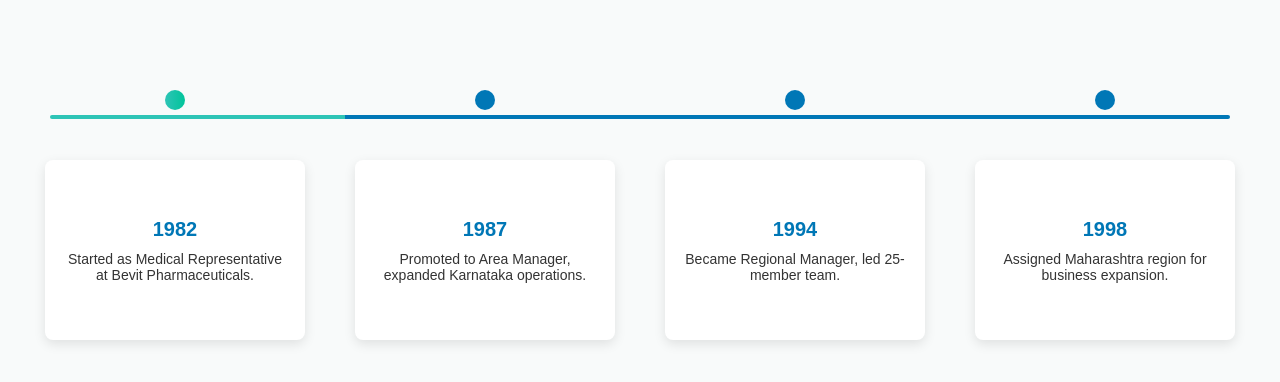
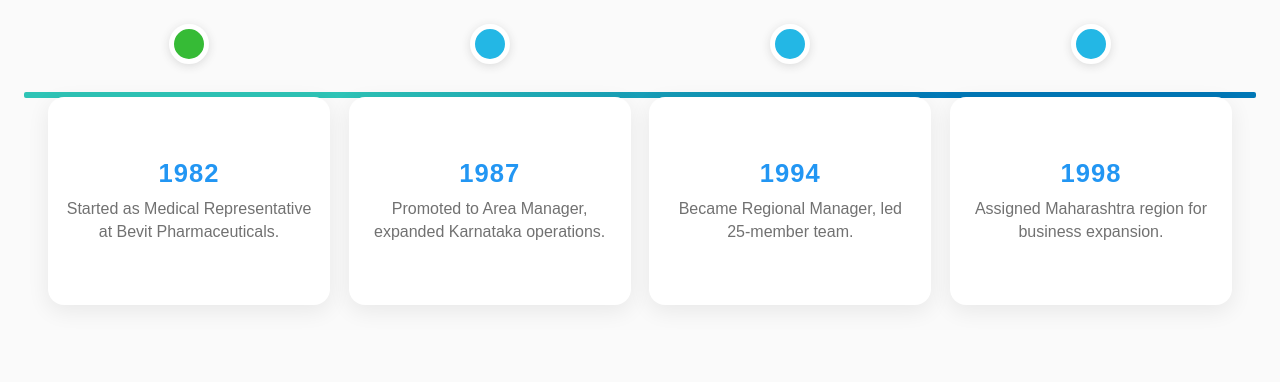
Before and after one commit to amankhare23/cut-edge, a plain HTML site: page assignment 2/index.html in a window 1280 px wide. Drawn offline with Linux system fonts and the light colour scheme.

Commit message:
second assignment

```diff
--- a/assignment 2/index.html
+++ b/assignment 2/index.html
@@ -2,124 +2,44 @@
 <html lang="en">
 <head>
     <meta charset="UTF-8">
-  <meta name="viewport" content="width=device-width, initial-scale=1.0">
-  <title>Timeline</title>
-  <style>
-    body {
-      font-family: Arial, sans-serif;
-      background-color: #f8fafa;
-      margin: 0;
-      padding: 50px;
-    }
+    <title>Career Timeline</title>
+    <link rel="stylesheet" href="styles.css">
 
-    .timeline-container {
-      position: relative;
-      display: flex;
-      justify-content: center;
-      align-items: flex-start;
-      margin: 40px auto;
-      max-width: 1200px;
-      gap: 50px; /* gap between each item */
-    }
 
-    /* Horizontal Line */
-    .timeline-container::before {
-      content: "";
-      position: absolute;
-      top: 25px;
-      left: 0;
-      right: 0;
-      height: 4px;
-      background: linear-gradient(to right, #2ec4b6, #2ec4b6 25%, #0077b6 25%);
-      border-radius: 2px;
-    }
+</head>
 
-    /* Dots */
-    .timeline-dot {
-      position: relative;
-      width: 20px;
-      height: 20px;
-      background-color: #0077b6;
-      border-radius: 50%;
-      z-index: 1;
-    }
-
-    /* First dot has gradient */
-    .timeline-dot.first {
-      background: linear-gradient(to right, #2ec4b6, #00c49a);
-    }
-
-    /* Timeline cards */
-    .timeline-card {
-      background: #fff;
-      padding: 20px;
-      margin-top: 50px;
-      border-radius: 8px;
-      width: 220px;          /* to keep the same width of cards */
-      min-height: 140px;     /* to keep the same height of the cards */
-      text-align: center;
-      box-shadow: 0 4px 12px rgba(0,0,0,0.1);
-      display: flex;
-      flex-direction: column;
-      justify-content: center;
-    }
-
-    .timeline-year {
-      font-size: 20px;
-      font-weight: bold;
-      color: #0077b6;
-      margin-bottom: 10px;
-    }
-
-    .timeline-text {
-      font-size: 14px;
-      color: #333;
-    }
-
-    /* Layout for each section */
-    .timeline-item {
-      display: flex;
-      flex-direction: column;
-      align-items: center;
-      flex: 0 0 auto; /* prevents shrinking */
-    }
-  </style>
-</head>
 <body>
     <div class="timeline-container">
-
+        <div class="timeline">
             <div class="timeline-item">
-      <div class="timeline-dot first"></div>
-      <div class="timeline-card">
-        <div class="timeline-year">1982</div>
-        <div class="timeline-text">Started as Medical Representative at Bevit Pharmaceuticals.</div>
+                <div class="timeline-dot green"></div>
+                <div class="timeline-content">
+                    <h2>1982</h2>
+                    <p>Started as Medical Representative at Bevit Pharmaceuticals.</p>
                 </div>
             </div>
-
             <div class="timeline-item">
-      <div class="timeline-dot"></div>
-      <div class="timeline-card">
-        <div class="timeline-year">1987</div>
-        <div class="timeline-text">Promoted to Area Manager, expanded Karnataka operations.</div>
+                <div class="timeline-dot blue"></div>
+                <div class="timeline-content">
+                    <h2>1987</h2>
+                    <p>Promoted to Area Manager, expanded Karnataka operations.</p>
                 </div>
             </div>
-
             <div class="timeline-item">
-      <div class="timeline-dot"></div>
-      <div class="timeline-card">
-        <div class="timeline-year">1994</div>
-        <div class="timeline-text">Became Regional Manager, led 25-member team.</div>
+                <div class="timeline-dot blue"></div>
+                <div class="timeline-content">
+                    <h2>1994</h2>
+                    <p>Became Regional Manager, led 25-member team.</p>
                 </div>
             </div>
-
             <div class="timeline-item">
-      <div class="timeline-dot"></div>
-      <div class="timeline-card">
-        <div class="timeline-year">1998</div>
-        <div class="timeline-text">Assigned Maharashtra region for business expansion.</div>
+                <div class="timeline-dot blue"></div>
+                <div class="timeline-content">
+                    <h2>1998</h2>
+                    <p>Assigned Maharashtra region for business expansion.</p>
                 </div>
             </div>
-
+        </div>
     </div>
 </body>
 </html>
--- /dev/null
+++ b/assignment 2/styles.css
@@ -0,0 +1,123 @@
+body {
+    background: #fafafa;
+    margin: 0;
+    font-family: Arial, sans-serif;
+}
+
+.timeline-container {
+         position: relative;
+      display: flex;
+      justify-content: center;
+      align-items: flex-start;
+      margin: 40px auto;
+      max-width: 1200px;
+      gap: 50px;
+}
+
+.timeline {
+    display: flex;
+    position: relative;
+    width: 90vw;
+    max-width: 1200px;
+    justify-content: space-between;
+    align-items: flex-start;
+}
+
+.timeline::before {
+    content: '';
+    position: absolute;
+    top: 52px;
+    left: -40px;
+    right: -40px;
+    height: 6px;
+    background: linear-gradient(to right, #2ec4b6, #2ec4b6 25%, #0077b6 75%);
+    border-radius: 2px;
+}
+
+
+.timeline-item {
+    display: flex;
+    flex-direction: column;
+    align-items: center;
+    width: 250px;
+    position: relative;
+    z-index: 1;
+}
+
+.timeline-dot {
+    width: 30px;
+    height: 30px;
+    border-radius: 50%;
+    background: #23b7e5;
+    position: relative;
+    top: -16px;
+    border: 5px solid #fff;
+    box-shadow: 0 2px 10px rgba(44,44,44,0.15);
+    z-index: 2;
+}
+
+.timeline-dot.green {
+    background: #36bb36;
+}
+
+.timeline-dot.blue {
+    background: #23b7e5;
+}
+
+.timeline-content {
+    background: #fff;
+    margin-top: 17px;
+    box-shadow: 0 6px 21px 1px rgba(0,0,0,0.07);
+    border-radius: 16px;
+    padding: 24px 16px;
+    width: 100%;
+    min-height: 160px;
+    text-align: center;
+    display: flex;
+    flex-direction: column;
+    justify-content: center;
+    position: relative;
+}
+
+.timeline-content h2 {
+    color: #2296f3;
+    margin: 0 0 10px 0;
+    font-size: 1.6em;
+    font-weight: bold;
+    letter-spacing: 0.04em;
+}
+
+.timeline-content p {
+    margin: 0;
+    color: #717171;
+    font-size: 1em;
+    line-height: 1.4;
+}
+
+
+@media (max-width: 1100px) {
+  .timeline {
+    flex-direction: column;
+    align-items: center;
+  }
+  .timeline::before {
+    width: 6px;
+    height: 100%;
+    left: 50%;
+    top: 0;
+    right: unset;
+    bottom: 0;
+    transform: translateX(-50%);
+  }
+  .timeline-item {
+    flex-direction: row;
+    margin-bottom: 50px;
+    width: auto;
+    justify-content: flex-start;
+  }
+  .timeline-content {
+    margin-left: 20px;
+    margin-top: 0;
+    text-align: left;
+  }
+}
```
Lines whose indentation alone changed are shown as unchanged.
